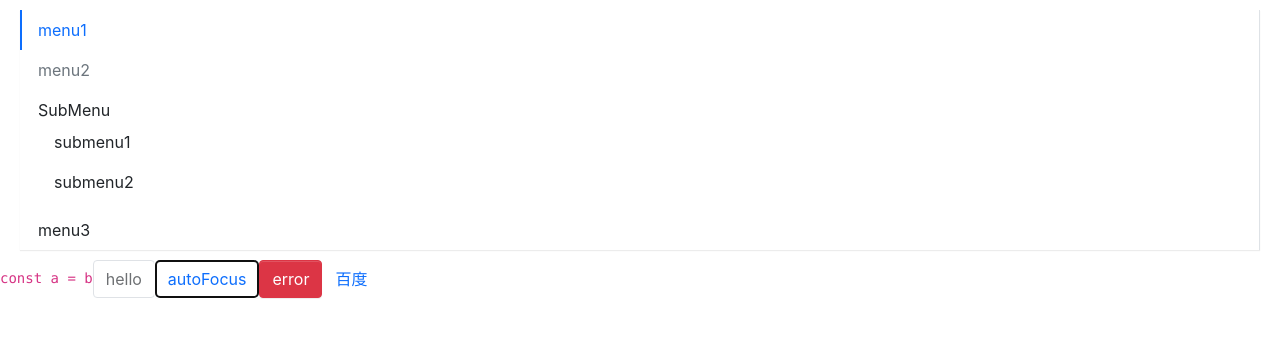
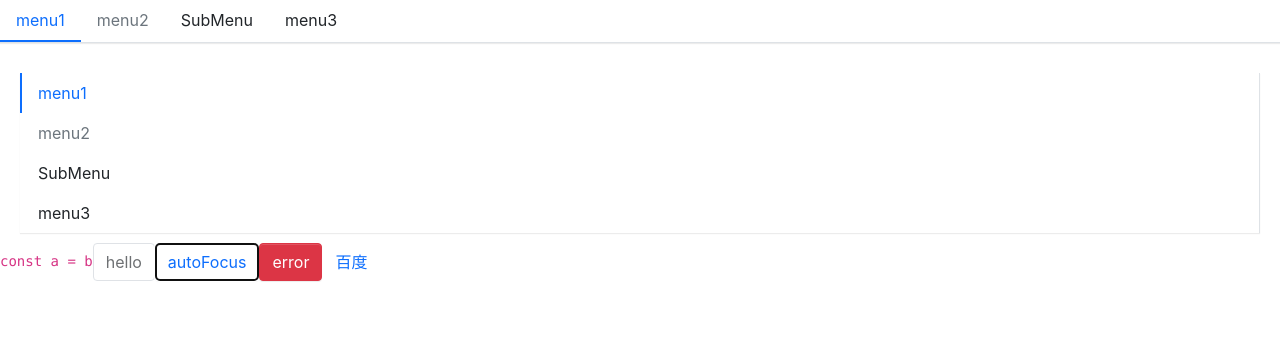
Before and after one commit to Brooker-Fang/react-ui-component, a React (Create React App) app: page / in a window 1280 px wide. Shown: the top 338 px of the page. Built offline with nearby package versions, Linux system fonts and the light colour scheme.

Commit message:
optimization submenu

```diff
--- a/src/App.tsx
+++ b/src/App.tsx
@@ -3,6 +3,25 @@ import Menu, { MenuItem , SubMenu} from "./components/Menu";
 function App() {
   return (
     <div className="App">
+      <Menu onSelect={(index) => alert(index)} >
+        <MenuItem>
+          menu1
+        </MenuItem>
+        <MenuItem disabled >
+          menu2
+        </MenuItem>
+        <SubMenu title="SubMenu">
+          <MenuItem>
+            submenu1
+          </MenuItem>
+          <MenuItem disabled >
+            submenu2
+          </MenuItem>
+        </SubMenu>
+        <MenuItem >
+          menu3
+        </MenuItem>
+      </Menu>
       <Menu onSelect={(index) => alert(index)} mode="vertical">
         <MenuItem>
           menu1
--- a/src/components/Menu/Menu.tsx
+++ b/src/components/Menu/Menu.tsx
@@ -16,6 +16,7 @@ export interface MenuProps {
 interface IMenuContext {
   index: string
   onSelect?: SelectCallback
+  mode?: MenuMode
 }
 export const MenuContext = createContext<IMenuContext>({index: '0'})
 const Menu: React.FC<MenuProps> = (props) => {
@@ -31,7 +32,8 @@ const Menu: React.FC<MenuProps> = (props) => {
   }
   const passedContext: IMenuContext = {
     index: currentIndex ? currentIndex : '0',
-    onSelect: handlerClick
+    onSelect: handlerClick,
+    mode
   }
   const renderChildren = () => {
     return React.Children.map(children, (child, index) => {
--- a/src/components/Menu/SubMenu.tsx
+++ b/src/components/Menu/SubMenu.tsx
@@ -1,5 +1,5 @@
 import classNames from "classnames"
-import React from "react"
+import React, { useState } from "react"
 import { FunctionComponentElement, useContext } from "react"
 import { MenuItemProps } from "."
 import { MenuContext } from "./Menu"
@@ -11,11 +11,37 @@ export interface SubMenuProps {
 }
 const SubMenu: React.FC<SubMenuProps> = (props) => {
   const { className, index, title, children } = props
+  const [open, setOpen] = useState(false)
   const context = useContext(MenuContext)
   const classes = classNames('menu-item submenu-item', className, {
     'is-active': context.index === index
   })
+  const handleClick = (e: React.MouseEvent) => {
+    e.preventDefault()
+    setOpen(!open)
+  }
+  let timer: any
+  const handleMouse = (e:React.MouseEvent, toggle: boolean) => {
+    clearTimeout(timer)
+    e.preventDefault()
+    timer = setTimeout(() => {
+      setOpen(toggle)
+    }, 300)
+  }
+  const clickEvent = context.mode === 'vertical' ? {
+    onClick: handleClick
+  } : {}
+  const hoverEvent = context.mode === 'horizontal' ? {
+    onMouseEnter: (e: React.MouseEvent) => { handleMouse(e, true)},
+    onmouseleave: (e: React.MouseEvent) => { handleMouse(e, false)}
+  } : {}
   const renderChildren = () => {
+    if(!open) {
+      return null
+    }
+    const subMenuClasses = classNames('viking-submenu', {
+      'menu-opened': open
+    })
     const childrenComponent = React.Children.map(children, (child, index) => {
       const childElement = child as FunctionComponentElement<MenuItemProps>
       if (childElement.type.displayName === "MenuItem") {
@@ -25,14 +51,14 @@ const SubMenu: React.FC<SubMenuProps> = (props) => {
       }
     })
     return (
-      <ul className="viking-submenu">
+      <ul className={subMenuClasses} >
         {childrenComponent}
       </ul>
     )
   }
   return (
-    <li key={index} className={classes}>
-      <div className="submenu-title">
+    <li key={index} className={classes} {...hoverEvent}>
+      <div className="submenu-title" {...clickEvent}>
         {title}
       </div>
       {renderChildren()}
```
